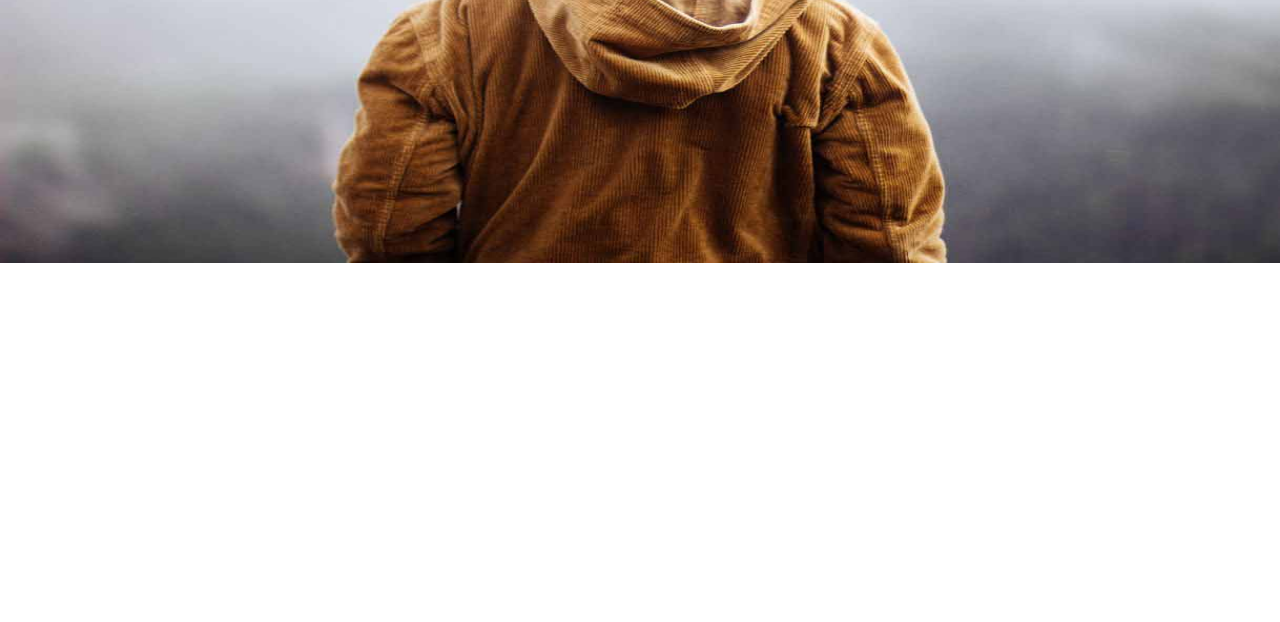
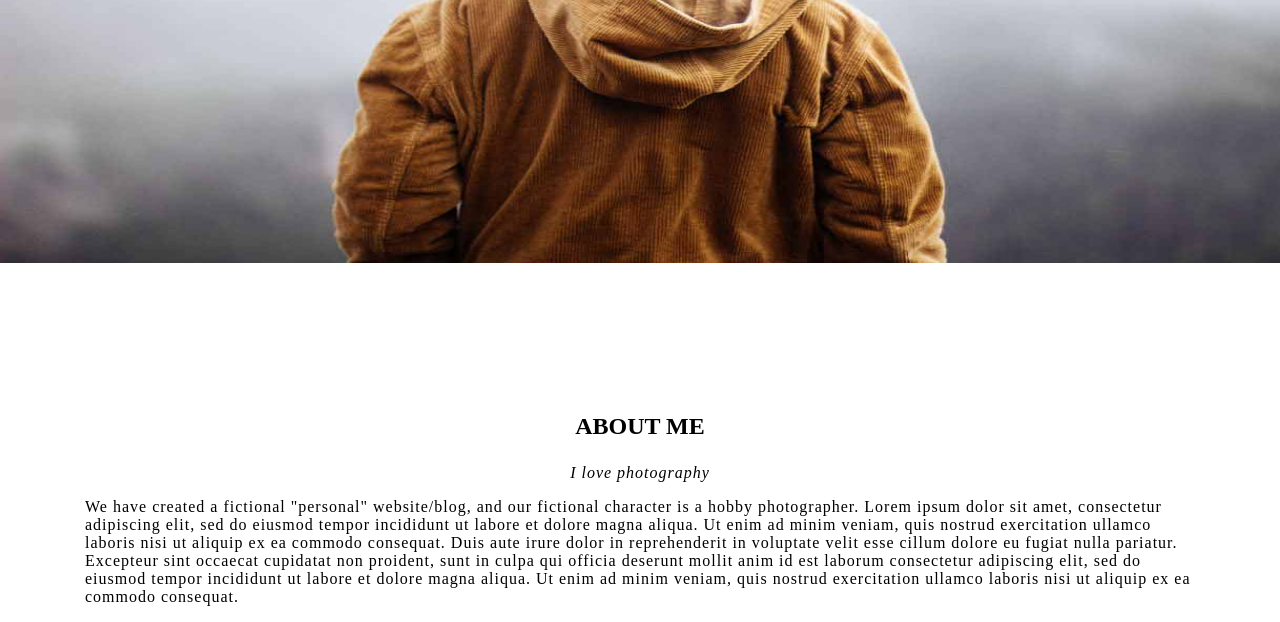
Before and after one commit to Artem123456789/portfolio-site, a plain HTML site: page index.html in a window 1280 px wide. Shown: the part 337-959 px from the top of the page. Before the commit the page ends 800 px from the top, so only its background shows below. Drawn offline with Linux system fonts and the light colour scheme.

Commit message:
about in progress

```diff
--- a/css/style.css
+++ b/css/style.css
@@ -7,6 +7,10 @@ nav{
     background: white;
     position: fixed;
     z-index: 1;
+}
+
+main{
+    margin-top: 150px;
 }
 
 .menu{
@@ -37,3 +41,22 @@ nav{
     letter-spacing: 10px;
     font-size: 28px;
 }
+
+.about-me-header{
+    font-size: 24px;
+    text-transform: uppercase;
+}
+
+.about-me-slogan{
+    font-size: 16px;
+    font-style: italic;
+}
+
+.about-me-header, .about-me-slogan{
+    text-align: center;
+}
+
+.about-text>p{
+    font-size: 16px;
+    letter-spacing: 1px;
+}
--- a/index.html
+++ b/index.html
@@ -28,5 +28,15 @@
             </div>
         </section>
     </header>
+    <main>
+        <section class="container about">
+            <article class="about-text">
+                <h1 class="about-me-header">about me</h1>
+                <p class="about-me-slogan">I love photography</p>
+                <p>We have created a fictional "personal" website/blog, and our fictional character is a hobby photographer. Lorem ipsum dolor sit amet, consectetur adipiscing elit, sed do eiusmod tempor incididunt ut labore et dolore magna aliqua. Ut enim ad minim veniam, quis nostrud exercitation ullamco laboris nisi ut aliquip ex ea commodo consequat. Duis aute irure dolor in reprehenderit in voluptate velit esse cillum dolore eu fugiat nulla pariatur. Excepteur sint occaecat cupidatat non proident, sunt in culpa qui officia deserunt mollit anim id est laborum consectetur adipiscing elit, sed do eiusmod tempor incididunt ut labore et dolore magna aliqua. Ut enim ad minim veniam, quis nostrud exercitation ullamco laboris nisi ut aliquip ex ea commodo consequat.</p>
+            </article>
+            <article class="about-website"></article>
+        </section>
+    </main>
 </body>
 </html>
```
